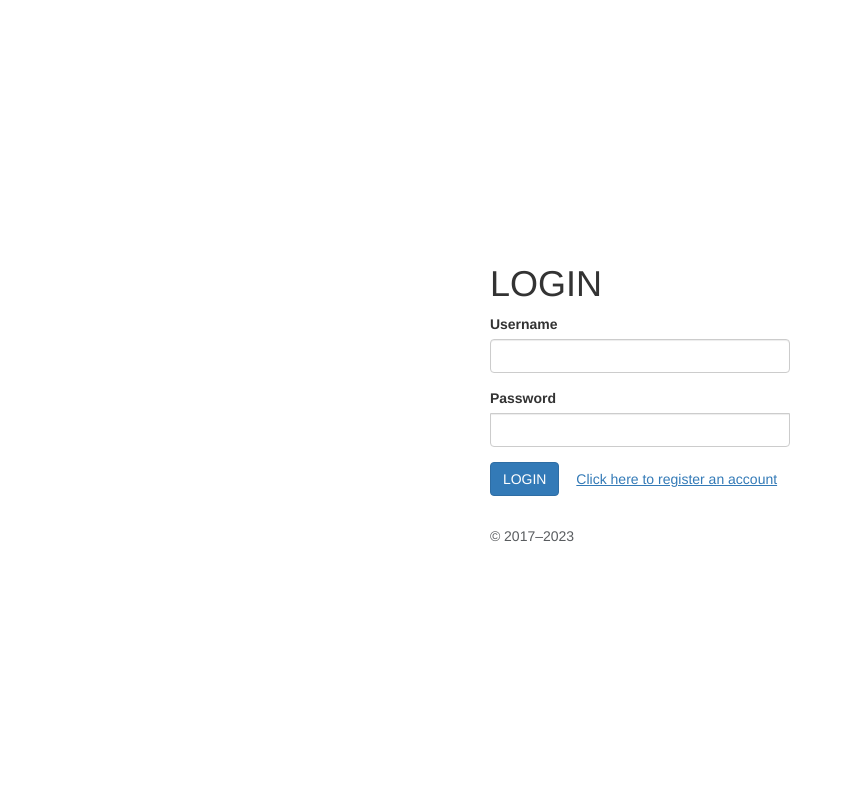
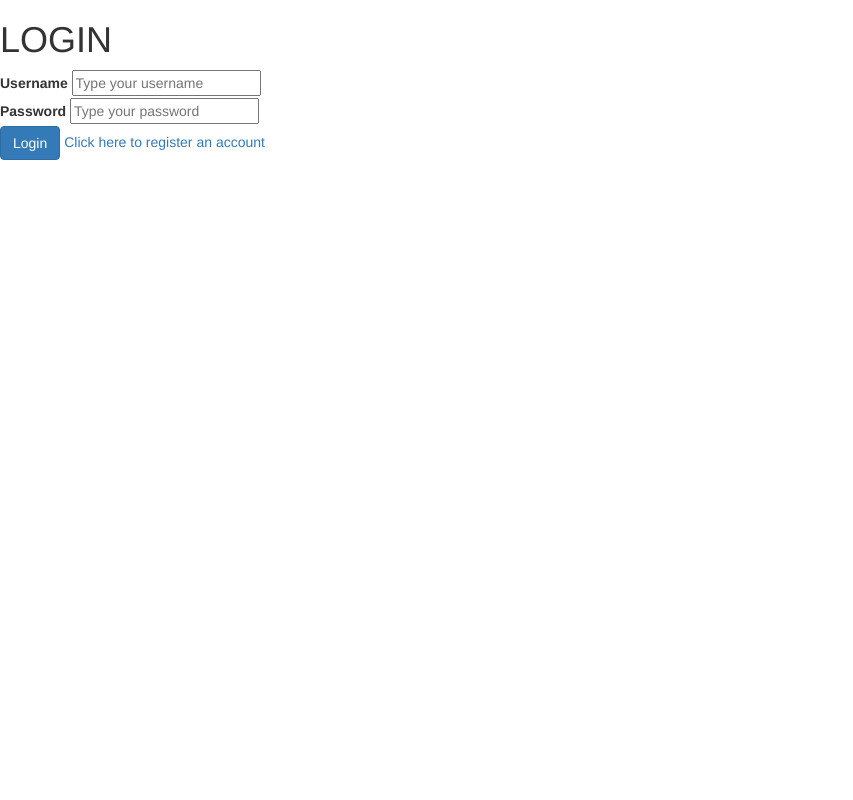
Before and after one commit to AedrianDaveUdarbe/tres-marias, a PHP site: page / in a window 1280 px wide. Shown: the whole page, without its empty margins (0-853 px from the left). Run offline with PHP 8.4, Linux system fonts and the light colour scheme; some libraries are stand-ins or nearby versions.

Commit message:
Revert "Merge pull request #4 from AedrianDaveUdarbe/feat/ian/login"
This reverts commit d6e255cc65e7714a592e9e94634f5d1442c2e6b2, reversing
changes made to 6673d2c70235c5ba1bf4eb9098eb42f6860788fd.

```diff
--- a/index.php
+++ b/index.php
@@ -8,35 +8,8 @@ session_start();
     <meta charset="UTF-8">
     <meta name="viewport" content="width=device-width, initial-scale=1.0">
     <title>Document</title>
-    <!-- bootstrap -->
-    <link href="https://cdn.jsdelivr.net/npm/bootstrap@5.3.2/dist/css/bootstrap.min.css" rel="stylesheet" integrity="sha384-T3c6CoIi6uLrA9TneNEoa7RxnatzjcDSCmG1MXxSR1GAsXEV/Dwwykc2MPK8M2HN" crossorigin="anonymous">
     <!-- bootswatch theme -->
     <link rel="stylesheet" href="https://bootswatch.com/3/lumen/bootstrap.min.css">
-    <style>
-        .form-container {
-            display: flex;
-            align-items: center;
-            justify-content: center;
-            height: 100vh;
-        }
-
-        .form-login {
-            max-width: 330px;
-            padding: 1rem;
-        }
-
-        .form-login input[type="email"] {
-            margin-bottom: -1px;
-            border-bottom-right-radius: 0;
-            border-bottom-left-radius: 0;
-        }
-
-        .form-login input[type="password"] {
-            margin-bottom: 10px;
-            border-top-left-radius: 0;
-            border-top-right-radius: 0;
-        }
-    </style>
 </head>
 
 <body>
@@ -91,22 +64,18 @@ session_start();
     }
     ?>
 
+    <!--Login form-->
+    <div>
+        <form action="index.php" method="post">
+            <h1>LOGIN</h1>
 
-    <!--Login form-->
-    <div class="form-container">
-        <form class="form-login" action="index.php" method="post">
-            <h1 class="mb-3 fw-normal">LOGIN</h1>
-            <div class="form-group">
-                <label class="control-label" for="username">Username</label>
-                <input type="text" class="form-control" id="username" name="username">
-            </div>
-            <div class="form-group">
-                <label class="control-label" for="password">Password</label>
-                <input type="password" class="form-control" id="password">
-            </div>
-            <button type="submit" name="login" href="#" class="btn btn-primary">LOGIN</button>
-            <a href="registration.php" class="btn btn-link">Click here to register an account</a>
-            <p class="mt-5 mb-3 text-body-secondary">© 2017–2023</p>
+            <label for="">Username</label>
+            <input type="text" name="username" id="" placeholder="Type your username"><br>
+
+            <label for="">Password</label>
+            <input type="password" name="password" id="" placeholder="Type your password"><br>
+            <button type="submit" name="login" class="btn btn-primary">Login</button>
+            <a href="registration.php">Click here to register an account</a>
         </form>
     </div>
 
```
